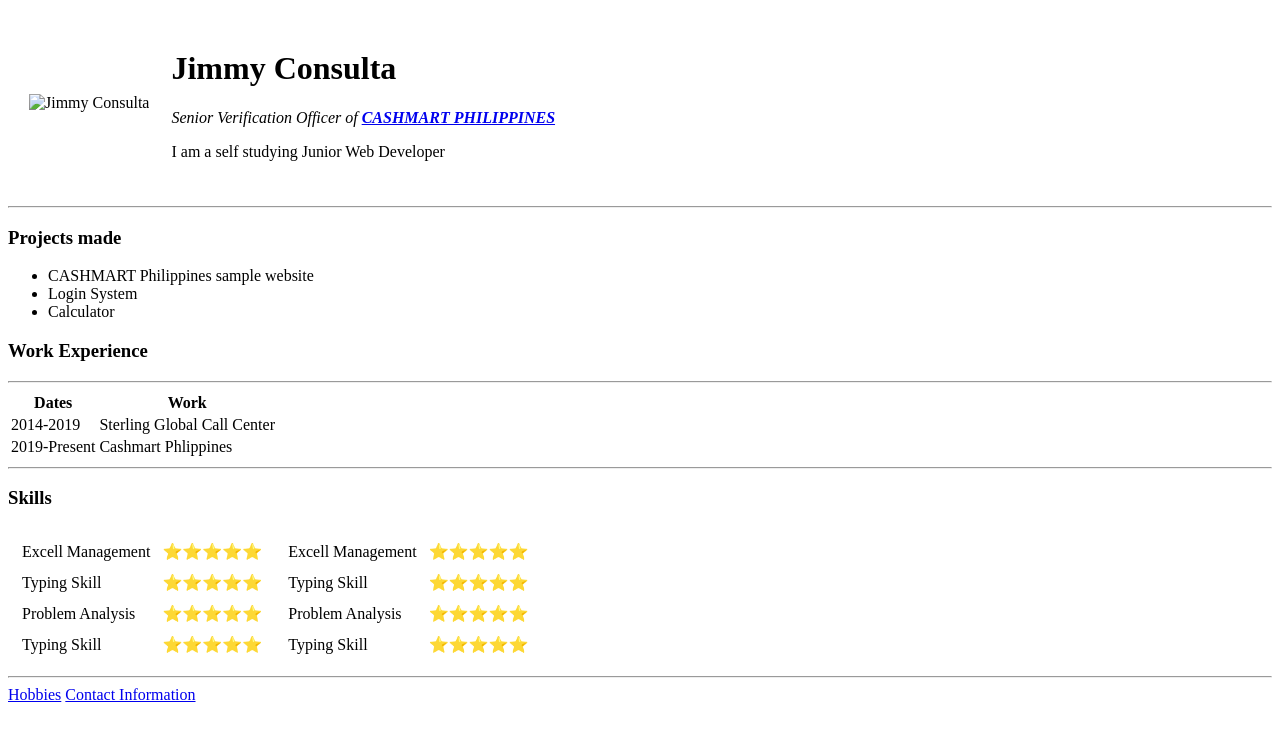
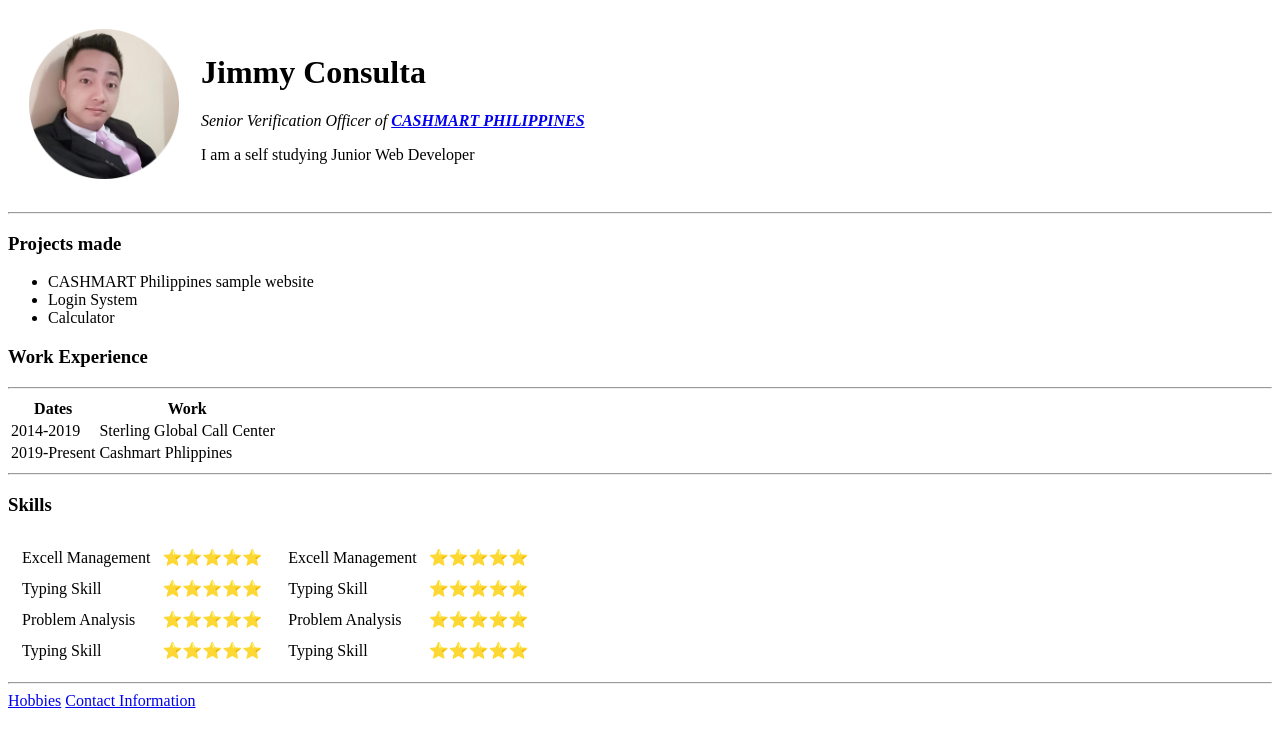
Before and after one commit to blackcrips/cv, a plain HTML site: page index.html in a window 1280 px wide. Drawn offline with Linux system fonts and the light colour scheme; the site is published under a folder, as on GitHub Pages, so addresses that start at the root find nothing.

Commit message:
Add files via upload

```diff
--- a/index.html
+++ b/index.html
@@ -9,7 +9,7 @@
 <body>
     <table cellspacing = "20px">
         <tr>
-            <td><img src="/images/Profile Photo.png" alt="Jimmy Consulta" width="150px"></td>
+            <td><img src="Profile Photo.png" alt="Jimmy Consulta" width="150px"></td>
             <td><h1>Jimmy Consulta</h1>
                 <p><em>Senior Verification Officer of <strong><a href="https://cashmart.ph/">CASHMART PHILIPPINES</a></strong></em></p>
                 <p>I am a self studying Junior Web Developer </p>
```
